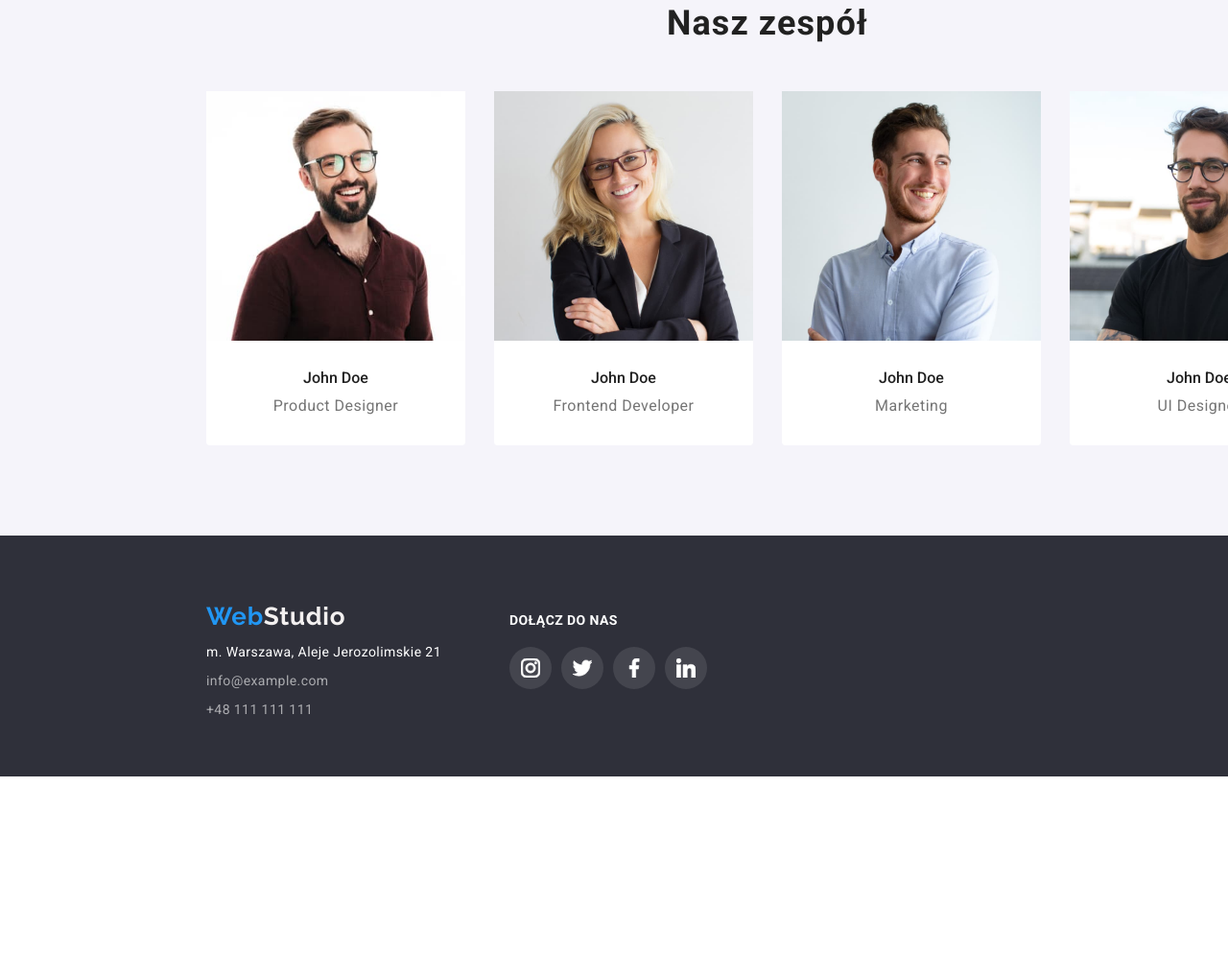
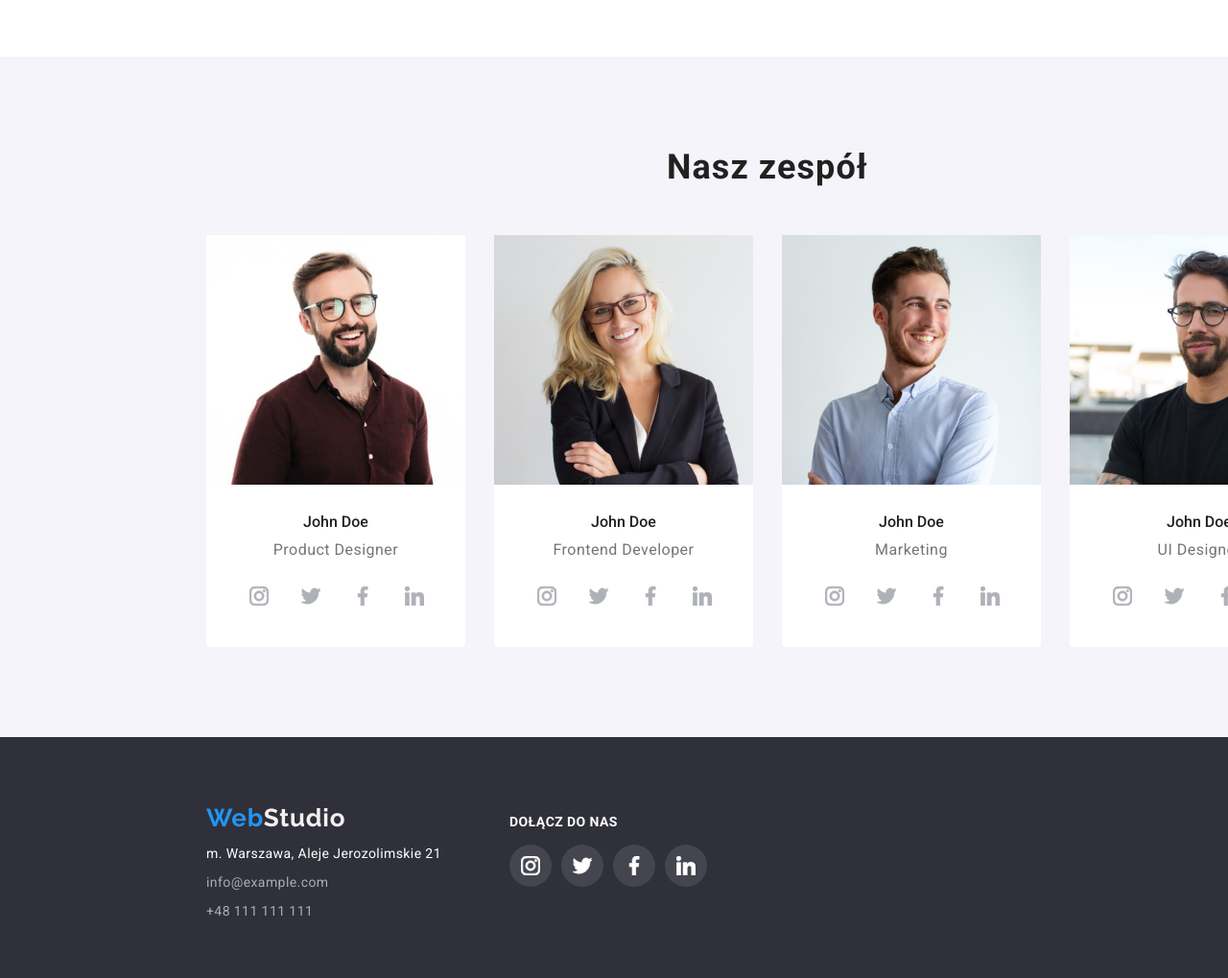
Before and after one commit to MarcinRekiel/goit-markup-hw-04, a plain HTML site: page index.html in a window 1280 px wide. Shown: the part 1548-2567 px from the top of the page at 96% size. Before the commit the page ends 2357 px from the top, so only its background shows below. Drawn offline with nearby package versions, Linux system fonts and the light colour scheme.

Commit message:
added icons to main section in main page

```diff
--- a/css/styles.css
+++ b/css/styles.css
@@ -152,7 +152,7 @@ footer {
 .socialmedia {
   display: flex;
   gap: 10px;
-  padding-top: 20px;
+  padding-top: 16px;
 }
 .socialmedia div {
   flex-direction: row;
@@ -239,6 +239,14 @@ div p {
   color: var(--color-heading);
   padding-bottom: 10px;
 }
+.loremipsum div {
+  width: 270px;
+  height: 120px;
+  background: #f5f4fa;
+  border-radius: 4px;
+  padding: 25px 100px;
+  margin-bottom: 30px;
+}
 .item {
   flex-basis: calc((100% - 90px) / 4);
 }
@@ -284,6 +292,18 @@ h2 {
   border-radius: 0px 0px 4px 4px;
   padding: 30px 24px;
 }
+.team .socialmedia {
+  padding-left: 8px;
+}
+.team .socialmedia div {
+  fill: #afb1b8;
+  stroke: #afb1b8;
+}
+.team .socialmedia div:hover {
+  fill: #ffffff;
+  stroke: #ffffff;
+}
+
 .bg {
   background-color: #f5f4fa;
   width: 1600px;
--- a/index.html
+++ b/index.html
@@ -51,6 +51,11 @@
       <section class="section container">
         <ul class="loremipsum">
           <li class="item">
+            <div>
+              <svg width="70" height="70">
+                <use href="images/icons.svg#icon-antenna"></use>
+              </svg>
+            </div>
             <h3>LOREM IPSUM</h3>
             <p>
               Lorem ipsum dolor sit amet, consectetur adipiscing elit. Nam vel
@@ -58,6 +63,11 @@
             </p>
           </li>
           <li class="item">
+            <div>
+              <svg width="70" height="70">
+                <use href="images/icons.svg#icon-clock"></use>
+              </svg>
+            </div>
             <h3>LOREM IPSUM</h3>
             <p>
               Lorem ipsum dolor sit amet, consectetur adipiscing elit. Nam vel
@@ -65,6 +75,11 @@
             </p>
           </li>
           <li class="item">
+            <div>
+              <svg width="70" height="70">
+                <use href="images/icons.svg#icon-diagram"></use>
+              </svg>
+            </div>
             <h3>LOREM IPSUM</h3>
             <p>
               Lorem ipsum dolor sit amet, consectetur adipiscing elit. Nam vel
@@ -72,6 +87,11 @@
             </p>
           </li>
           <li class="item">
+            <div>
+              <svg width="70" height="70">
+                <use href="images/icons.svg#icon-astronaut"></use>
+              </svg>
+            </div>
             <h3>LOREM IPSUM</h3>
             <p>
               Lorem ipsum dolor sit amet, consectetur adipiscing elit. Nam vel
@@ -118,6 +138,28 @@
               <figcaption>
                 <h3>John Doe</h3>
                 <p>Product Designer</p>
+                <div class="socialmedia">
+                  <div>
+                    <svg width="20" height="20">
+                      <use href="images/icons.svg#icon-instagram"></use>
+                    </svg>
+                  </div>
+                  <div>
+                    <svg width="20" height="20">
+                      <use href="images/icons.svg#icon-twitter"></use>
+                    </svg>
+                  </div>
+                  <div>
+                    <svg width="20" height="20">
+                      <use href="images/icons.svg#icon-facebook"></use>
+                    </svg>
+                  </div>
+                  <div>
+                    <svg width="20" height="20">
+                      <use href="images/icons.svg#icon-linkedin"></use>
+                    </svg>
+                  </div>
+                </div>
               </figcaption>
             </figure>
           </li>
@@ -132,6 +174,28 @@
               <figcaption>
                 <h3>John Doe</h3>
                 <p>Frontend Developer</p>
+                <div class="socialmedia">
+                  <div>
+                    <svg width="20" height="20">
+                      <use href="images/icons.svg#icon-instagram"></use>
+                    </svg>
+                  </div>
+                  <div>
+                    <svg width="20" height="20">
+                      <use href="images/icons.svg#icon-twitter"></use>
+                    </svg>
+                  </div>
+                  <div>
+                    <svg width="20" height="20">
+                      <use href="images/icons.svg#icon-facebook"></use>
+                    </svg>
+                  </div>
+                  <div>
+                    <svg width="20" height="20">
+                      <use href="images/icons.svg#icon-linkedin"></use>
+                    </svg>
+                  </div>
+                </div>
               </figcaption>
             </figure>
           </li>
@@ -146,6 +210,28 @@
               <figcaption>
                 <h3>John Doe</h3>
                 <p>Marketing</p>
+                <div class="socialmedia">
+                  <div>
+                    <svg width="20" height="20">
+                      <use href="images/icons.svg#icon-instagram"></use>
+                    </svg>
+                  </div>
+                  <div>
+                    <svg width="20" height="20">
+                      <use href="images/icons.svg#icon-twitter"></use>
+                    </svg>
+                  </div>
+                  <div>
+                    <svg width="20" height="20">
+                      <use href="images/icons.svg#icon-facebook"></use>
+                    </svg>
+                  </div>
+                  <div>
+                    <svg width="20" height="20">
+                      <use href="images/icons.svg#icon-linkedin"></use>
+                    </svg>
+                  </div>
+                </div>
               </figcaption>
             </figure>
           </li>
@@ -160,6 +246,28 @@
               <figcaption>
                 <h3>John Doe</h3>
                 <p>UI Designer</p>
+                <div class="socialmedia">
+                  <div>
+                    <svg width="20" height="20">
+                      <use href="images/icons.svg#icon-instagram"></use>
+                    </svg>
+                  </div>
+                  <div>
+                    <svg width="20" height="20">
+                      <use href="images/icons.svg#icon-twitter"></use>
+                    </svg>
+                  </div>
+                  <div>
+                    <svg width="20" height="20">
+                      <use href="images/icons.svg#icon-facebook"></use>
+                    </svg>
+                  </div>
+                  <div>
+                    <svg width="20" height="20">
+                      <use href="images/icons.svg#icon-linkedin"></use>
+                    </svg>
+                  </div>
+                </div>
               </figcaption>
             </figure>
           </li>
@@ -193,7 +301,7 @@
               <use href="images/icons.svg#icon-facebook"></use>
             </svg>
           </div>
-          <div class="icon">
+          <div>
             <svg width="20" height="20">
               <use href="images/icons.svg#icon-linkedin"></use>
             </svg>
```
